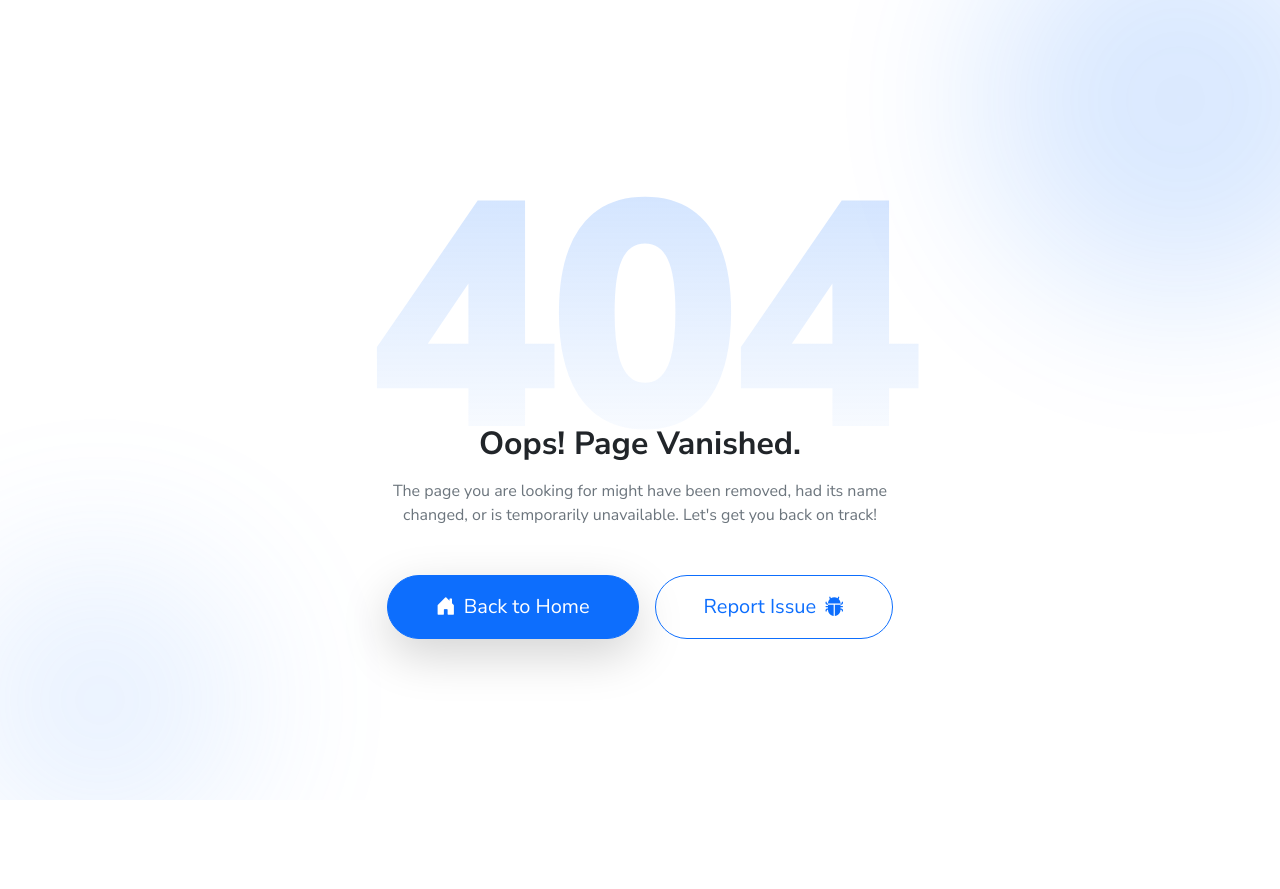
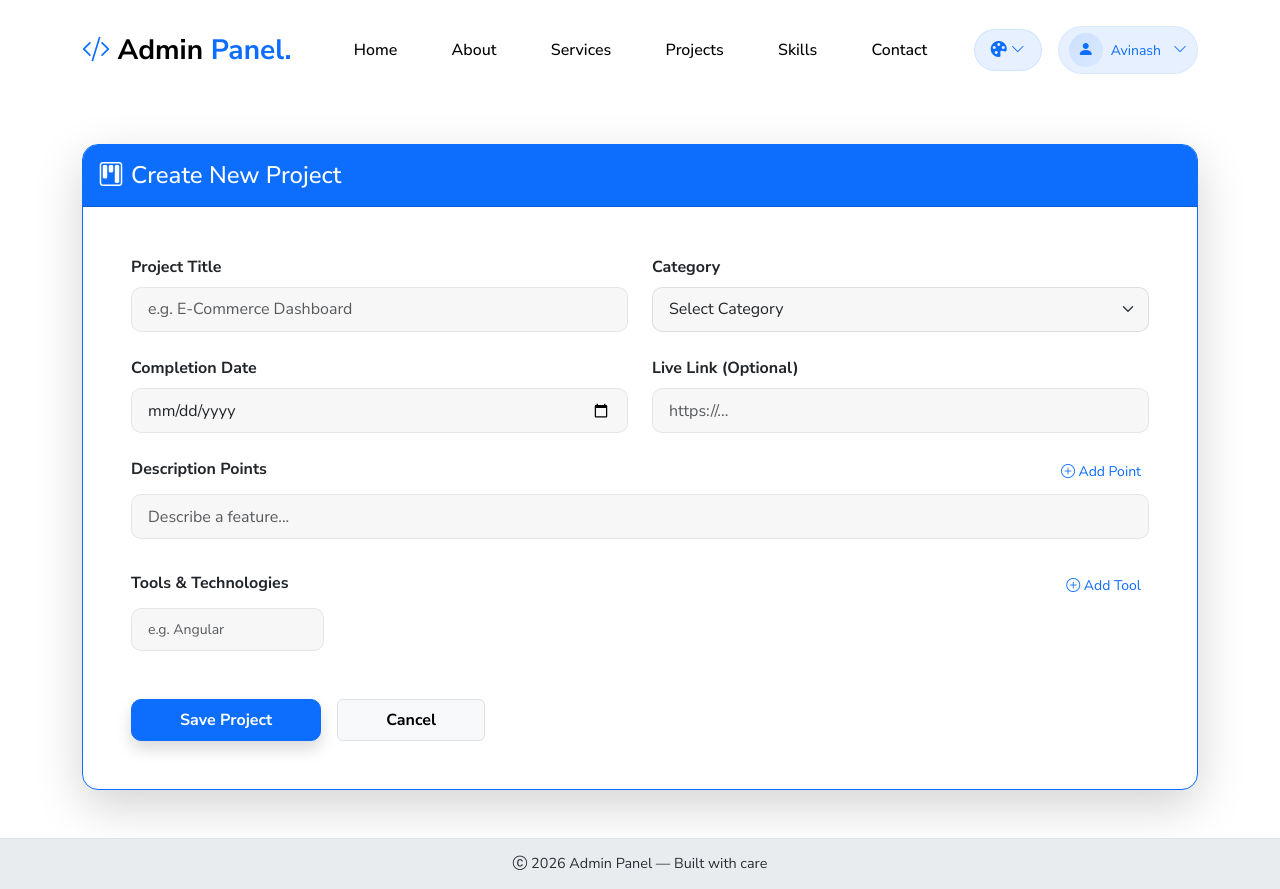
Before and after one commit to avinash072024/portfolio-admin-panel, an Angular app: page /add-project in a window 1280 px wide. Before the commit this address had no page. Before the commit the page ends 800 px from the top, so only its background shows below. Built offline with nearby package versions, Linux system fonts and the light colour scheme.

Commit message:
add-project added

```diff
--- a/src/app/app.routes.ts
+++ b/src/app/app.routes.ts
@@ -30,7 +30,7 @@ export const routes: Routes = [
    {
        path: '',
        component: LayoutComponent,
-       canActivate: [authGuard],
+    //    canActivate: [authGuard],
        children: [
             {
                 path: 'home',
@@ -51,6 +51,11 @@ export const routes: Routes = [
                 path: 'projects',
                 component: ProjectComponent,
                 title: `Projects | ${Constants.APP_NAME}`
+            },
+            {
+                path: 'add-project',
+                component: ProjectsComponent,
+                title: `Add Project | ${Constants.APP_NAME}`
             }
         ]
     },
--- a/src/app/pages/project/project.component.html
+++ b/src/app/pages/project/project.component.html
@@ -5,9 +5,9 @@
                 <h5 class="fw-bold mb-0">Project Portfolio</h5>
                 <p class="text-muted small mb-0">Manage and oversee your developed projects</p>
             </div>
-            <button class="btn btn-primary btn-sm rounded-3 px-3">
+            <a routerLink="/add-project" class="btn btn-primary rounded-3 px-3">
                 <i class="bi bi-plus-lg me-1"></i> New Project
-            </button>
+            </a>
         </div>
 
         <div class="card-body p-0">
--- a/src/app/pages/project/project.component.ts
+++ b/src/app/pages/project/project.component.ts
@@ -1,5 +1,6 @@
 import { CommonModule } from '@angular/common';
 import { Component, OnInit } from '@angular/core';
+import { RouterLink } from "@angular/router";
 
 interface Project {
   _id: string;
@@ -14,7 +15,7 @@ interface Project {
 
 @Component({
   selector: 'app-project',
-  imports: [CommonModule],
+  imports: [CommonModule, RouterLink],
   templateUrl: './project.component.html',
   styleUrl: './project.component.scss'
 })
--- a/src/app/pages/projects/projects.component.html
+++ b/src/app/pages/projects/projects.component.html
@@ -39,13 +39,13 @@
                     </div>
 
                     <div class="col-12" formArrayName="desc">
-                        <label class="form-label fw-bold d-flex justify-content-between">
-                            Description Points
+                        <div class="form-label fw-bold d-flex justify-content-between">
+                            <label>Description Points</label>
                             <button type="button" (click)="addItem(descArray)"
                                 class="btn btn-sm btn-outline-primary border-0">
                                 <i class="bi bi-plus-circle"></i> Add Point
                             </button>
-                        </label>
+                        </div>
                         <div *ngFor="let d of descArray.controls; let i=index" class="input-group mb-2">
                             <input [formControlName]="i" class="form-control" placeholder="Describe a feature..."
                                 [class.is-invalid]="isInvalid(['desc', i])">
@@ -54,17 +54,17 @@
                                 <i class="bi bi-trash"></i>
                             </button>
                         </div>
-                        <div class="invalid-feedback">Please select a category.</div>
+                        <div class="invalid-feedback">Please enter description</div>
                     </div>
 
                     <div class="col-12" formArrayName="tools">
-                        <label class="form-label fw-bold d-flex justify-content-between">
-                            Tools & Technologies
+                        <div class="form-label fw-bold d-flex justify-content-between">
+                            <label>Tools & Technologies</label>
                             <button type="button" (click)="addItem(toolsArray)"
                                 class="btn btn-sm btn-outline-primary border-0">
                                 <i class="bi bi-plus-circle"></i> Add Tool
                             </button>
-                        </label>
+                        </div>
                         <div class="d-flex flex-wrap gap-2">
                             <div *ngFor="let t of toolsArray.controls; let i=index" class="input-group flex-nowrap"
                                 style="width: auto;">
@@ -82,7 +82,7 @@
 
                 <div class="mt-5 d-flex gap-3">
                     <button type="submit" class="btn btn-primary px-5 py-2 fw-bold shadow">Save Project</button>
-                    <button type="button" class="btn btn-light px-5 py-2 fw-bold border">Cancel</button>
+                    <a routerLink="/projects" class="btn btn-light px-5 py-2 fw-bold border">Cancel</a>
                 </div>
             </form>
         </div>
--- a/src/app/pages/projects/projects.component.ts
+++ b/src/app/pages/projects/projects.component.ts
@@ -1,10 +1,11 @@
 import { CommonModule } from '@angular/common';
 import { Component, inject, OnInit } from '@angular/core';
 import { FormArray, FormBuilder, FormGroup, ReactiveFormsModule, Validators } from '@angular/forms';
+import { RouterLink } from "@angular/router";
 
 @Component({
   selector: 'app-projects',
-  imports: [CommonModule, ReactiveFormsModule],
+  imports: [CommonModule, ReactiveFormsModule, RouterLink],
   templateUrl: './projects.component.html',
   styleUrl: './projects.component.scss'
 })
```
